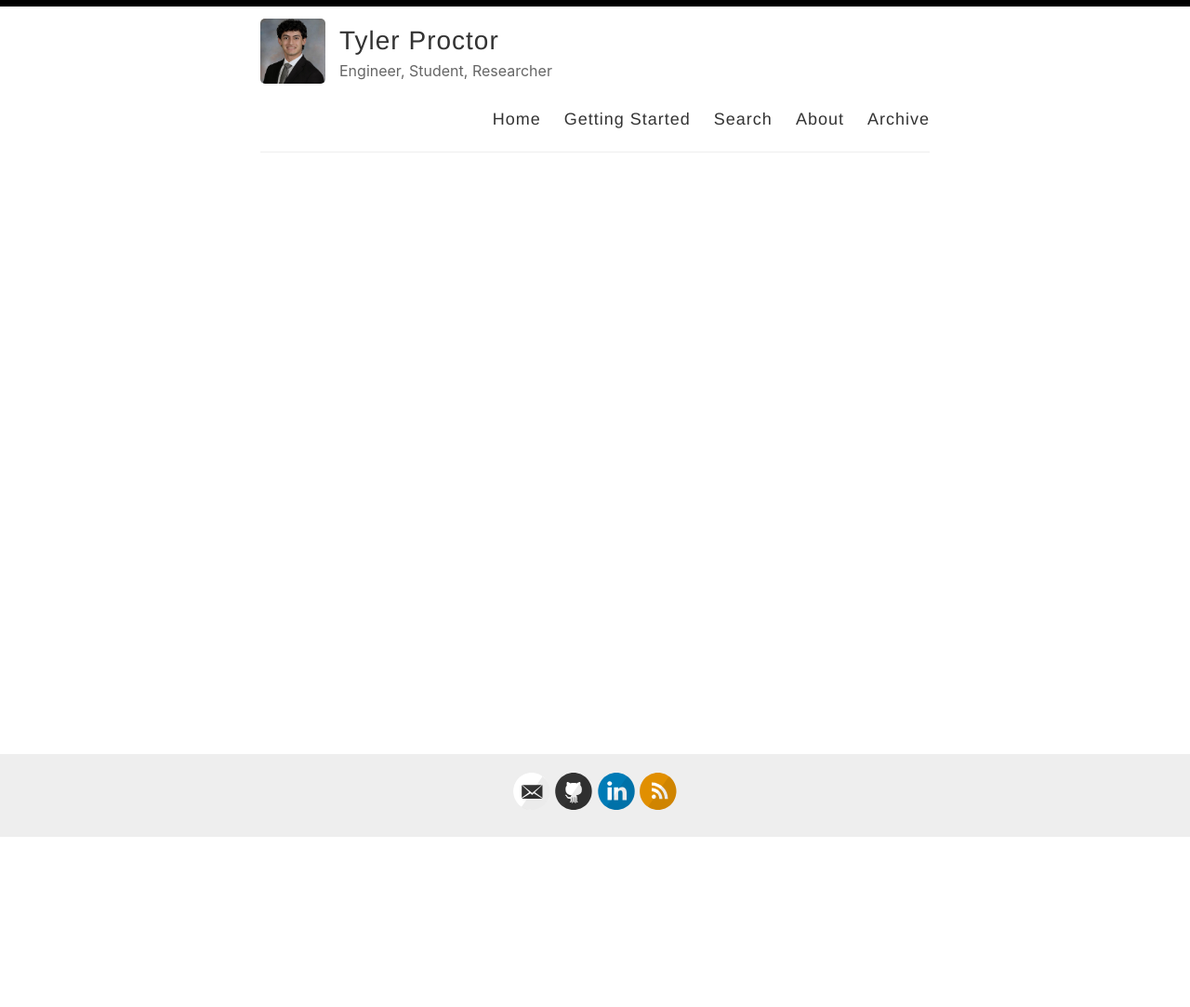
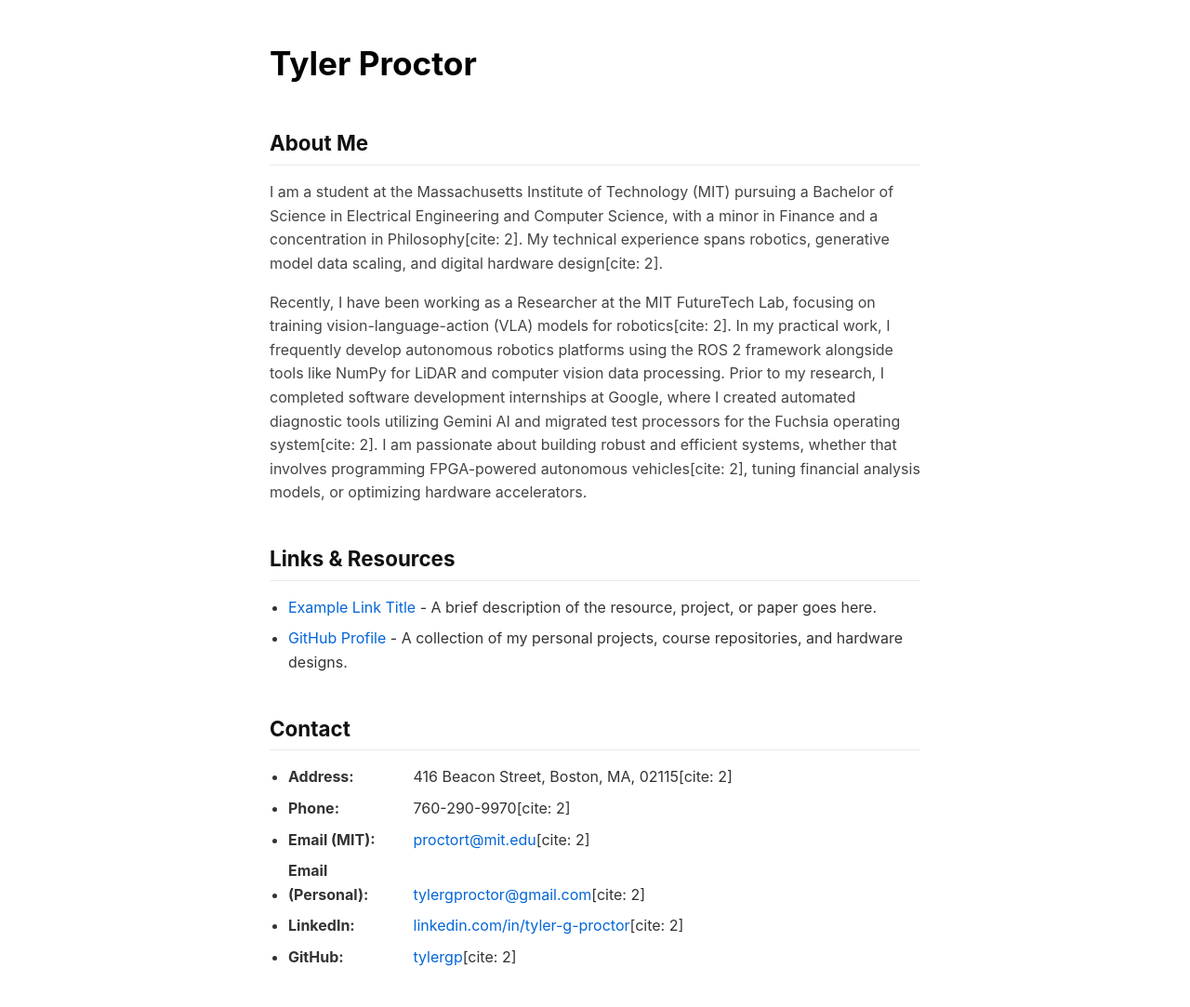
Before and after one commit to tylergp/tylergp.github.io, a Jekyll site: the page built from index.html, in a window 1280 px wide. Shown: the whole page at 93% size. Built offline with Jekyll 4.4.1, drawn with Linux system fonts in a browser that asks for light colours; the list of posts is cut into pages by our own code; before the commit the page ends 901 px from its top, so only the background shows below that.

Commit message:
No format look

```diff
--- a/index.html
+++ b/index.html
@@ -1,49 +1,91 @@
 ---
-layout: default
+layout: null
 ---
+<!DOCTYPE html>
+<html lang="en">
+<head>
+  <meta charset="UTF-8">
+  <meta name="viewport" content="width=device-width, initial-scale=1.0">
+  <title>Tyler Proctor</title>
+  <style>
+    body {
+      font-family: -apple-system, BlinkMacSystemFont, "Segoe UI", Roboto, Helvetica, Arial, sans-serif;
+      line-height: 1.6;
+      max-width: 700px;
+      margin: 40px auto;
+      padding: 0 20px;
+      color: #333;
+    }
+    h1 {
+      font-size: 2.2em;
+      margin-bottom: 5px;
+      color: #000;
+    }
+    h2 {
+      font-size: 1.4em;
+      margin-top: 40px;
+      margin-bottom: 15px;
+      border-bottom: 1px solid #eaeaea;
+      padding-bottom: 5px;
+      color: #111;
+    }
+    p {
+      margin-bottom: 15px;
+      color: #444;
+    }
+    a {
+      color: #0366d6;
+      text-decoration: none;
+    }
+    a:hover {
+      text-decoration: underline;
+    }
+    ul {
+      padding-left: 20px;
+      margin-bottom: 15px;
+    }
+    li {
+      margin-bottom: 8px;
+    }
+    .contact-info strong {
+      display: inline-block;
+      width: 130px;
+    }
+  </style>
+</head>
+<body>
 
-<div class="posts">
-  {% for post in paginator.posts %}
-    <article class="post">
-      <a href="{{ site.baseurl }}{{ post.url }}">
-        <h1>{{ post.title }}</h1>
+  <header>
+    <h1>Tyler Proctor</h1>
+  </header>
 
-        <div>
-          <p class="post_date">{{ post.date | date: "%B %e, %Y" }}</p>
-        </div>
-      </a>
-      <div class="entry">
-        {{ post.excerpt }}
-      </div>
+  <section id="about">
+    <h2>About Me</h2>
+    <p>I am a student at the Massachusetts Institute of Technology (MIT) pursuing a Bachelor of Science in Electrical Engineering and Computer Science, with a minor in Finance and a concentration in Philosophy[cite: 2]. My technical experience spans robotics, generative model data scaling, and digital hardware design[cite: 2].</p>
 
-      <a href="{{ site.baseurl }}{{ post.url }}" class="read-more">Read More</a>
-    </article>
-  {% endfor %}
+    <p>Recently, I have been working as a Researcher at the MIT FutureTech Lab, focusing on training vision-language-action (VLA) models for robotics[cite: 2]. In my practical work, I frequently develop autonomous robotics platforms using the ROS 2 framework alongside tools like NumPy for LiDAR and computer vision data processing. Prior to my research, I completed software development internships at Google, where I created automated diagnostic tools utilizing Gemini AI and migrated test processors for the Fuchsia operating system[cite: 2]. I am passionate about building robust and efficient systems, whether that involves programming FPGA-powered autonomous vehicles[cite: 2], tuning financial analysis models, or optimizing hardware accelerators.</p>
+  </section>
 
-  <!-- pagination -->
-  {% if paginator.total_pages > 1 %}
-  <div class="pagination">
-    {% if paginator.previous_page %}
-      <a href="{{ paginator.previous_page_path | prepend: site.baseurl | replace: '//', '/' }}">&laquo; Prev</a>
-    {% else %}
-      <span>&laquo; Prev</span>
-    {% endif %}
+  <section id="links">
+    <h2>Links & Resources</h2>
+    <ul>
+      <!-- Template for attaching a link and text -->
+      <li><a href="https://example.com" target="_blank">Example Link Title</a> - A brief description of the resource, project, or paper goes here.</li>
+      <li><a href="https://github.com/tylergp" target="_blank">GitHub Profile</a> - A collection of my personal projects, course repositories, and hardware designs.</li>
+    </ul>
+  </section>
 
-    {% for page in (1..paginator.total_pages) %}
-      {% if page == paginator.page %}
-        <span class="webjeda">{{ page }}</span>
-      {% elsif page == 1 %}
-        <a href="{{ '/' | prepend: site.baseurl | replace: '//', '/' }}">{{ page }}</a>
-      {% else %}
-        <a href="{{ site.paginate_path | prepend: site.baseurl | replace: '//', '/' | replace: ':num', page }}">{{ page }}</a>
-      {% endif %}
-    {% endfor %}
+  <section id="contact">
+    <h2>Contact</h2>
+    <ul class="contact-info">
+      <li><strong>Address:</strong> 416 Beacon Street, Boston, MA, 02115[cite: 2]</li>
+      <li><strong>Phone:</strong> 760-290-9970[cite: 2]</li>
+      <li><strong>Email (MIT):</strong> <a href="mailto:proctort@mit.edu">proctort@mit.edu</a>[cite: 2]</li>
+      <li><strong>Email (Personal):</strong> <a href="mailto:tylergproctor@gmail.com">tylergproctor@gmail.com</a>[cite: 2]</li>
+      <li><strong>LinkedIn:</strong> <a href="https://linkedin.com/in/tyler-g-proctor" target="_blank">linkedin.com/in/tyler-g-proctor</a>[cite: 2]</li>
+      <li><strong>GitHub:</strong> <a href="https://github.com/tylergp" target="_blank">tylergp</a>[cite: 2]</li>
+    </ul>
+  </section>
 
-    {% if paginator.next_page %}
-      <a href="{{ paginator.next_page_path | prepend: site.baseurl | replace: '//', '/' }}">Next &raquo;</a>
-    {% else %}
-      <span>Next &raquo;</span>
-    {% endif %}
-  </div>
-  {% endif %}
-</div>
+</body>
+</html>
```
Also changed, not shown: index_old.html (added, +49 -0 lines).
